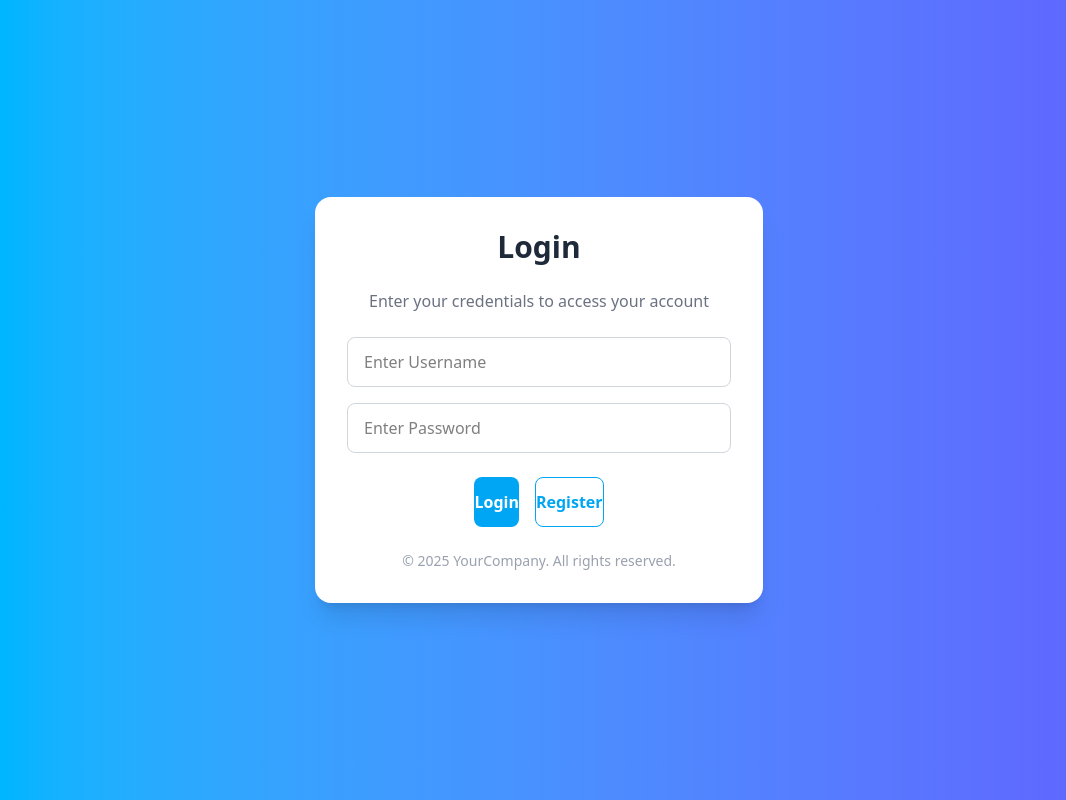
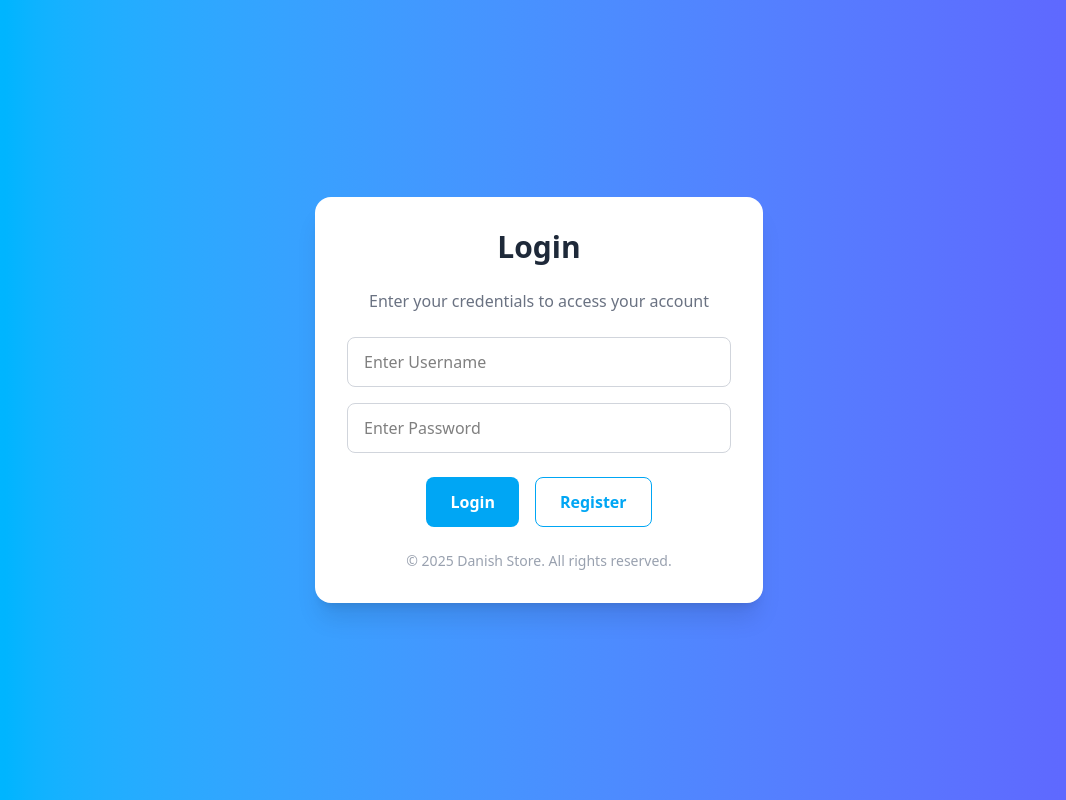
Before and after one commit to nishthegreatest/Final_React, a React (Vite) app: page /login in a window 1280 px wide. Shown: the whole page, without its empty margins (101-1167 px from the left). Built offline with nearby package versions, Linux system fonts and the light colour scheme.

Commit message:
update login

```diff
--- a/src/pages/LoginPage.jsx
+++ b/src/pages/LoginPage.jsx
@@ -58,20 +58,20 @@ export default function LoginPage() {
         <div className="flex flex-col sm:flex-row justify-center gap-4">
           <button
             type="submit"
-            className="bg-sky-500 hover:bg-sky-600 transition-all text-white font-semibold py-3 rounded-lg w-full sm:w-auto"
+            className="bg-sky-500 hover:bg-sky-600 transition-all text-white font-semibold py-3 px-6 rounded-lg w-full sm:w-auto"
           >
             Login
           </button>
           <button
             type="#"
-            className="border border-sky-500 text-sky-500 hover:bg-sky-50 transition-all font-semibold py-3 rounded-lg w-full sm:w-auto"
+            className="border border-sky-500 text-sky-500 hover:bg-sky-50 transition-all font-semibold py-3 px-6 rounded-lg w-full sm:w-auto"
           >
             Register
           </button>
         </div>
 
         <p className="text-center text-gray-400 text-sm mt-4">
-          © 2025 YourCompany. All rights reserved.
+          © 2025 Danish Store. All rights reserved.
         </p>
       </form>
     </div>
```
